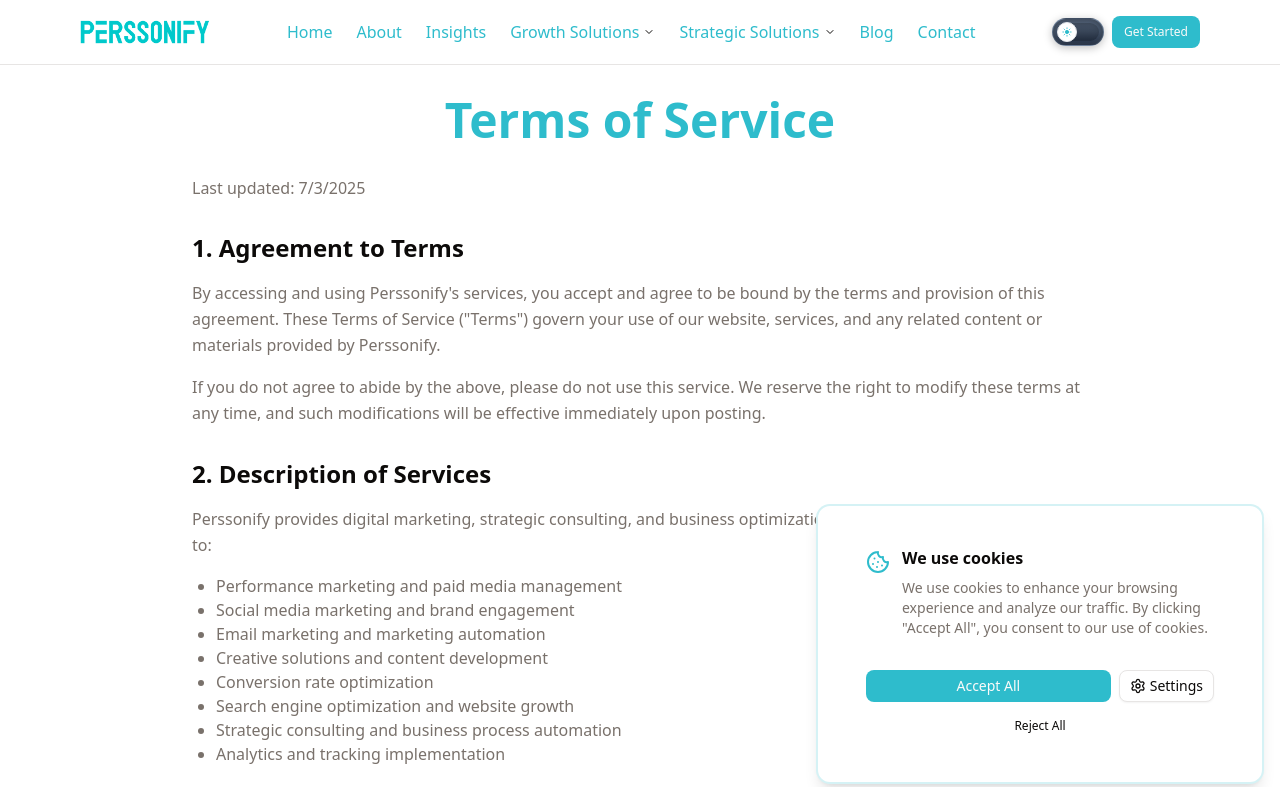
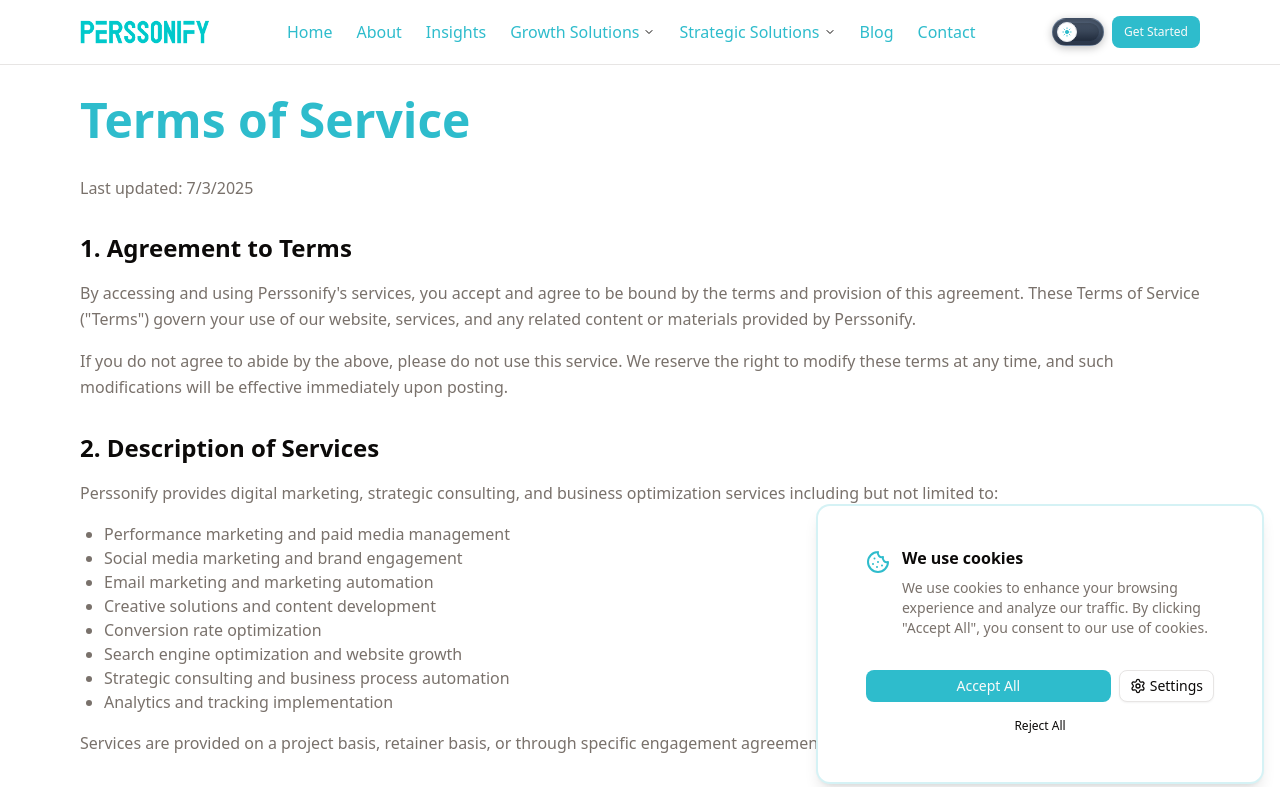
Before and after one commit to Perssonify/Perssonify-Web-Frontend, a Next.js app: page /terms-of-service in a window 1280 px wide. Shown: the top 787 px of the page. Built offline with nearby package versions, Linux system fonts and the light colour scheme.

Commit message:
fix: adjust layout for Terms of Service page

```diff
--- a/src/app/terms-of-service/page.tsx
+++ b/src/app/terms-of-service/page.tsx
@@ -11,9 +11,9 @@
           initial={{ opacity: 0, y: 30 }}
           animate={{ opacity: 1, y: 0 }}
           transition={{ duration: 0.8 }}
-          className="max-w-4xl mx-auto"
+          className="max-w-6xl mx-auto px-4"
         >
-          <h1 className="text-4xl md:text-5xl font-bold mb-8 text-center text-primary">
+          <h1 className="text-4xl md:text-5xl font-bold mb-8 text-primary">
             Terms of Service
           </h1>
           <p className="text-muted-foreground mb-8">
```
